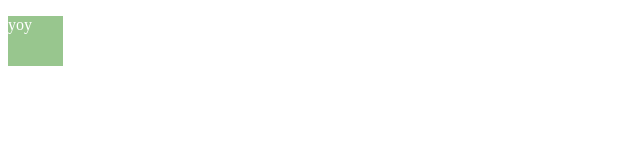
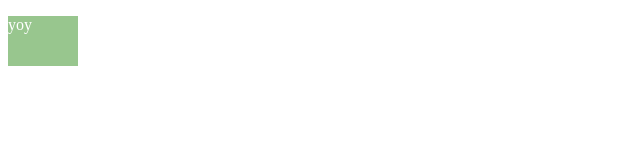
Before and after one commit to olivierandre/yo_project, a website: page public/index.html in a window 1280 px wide. Shown: the whole page, without its empty margins (0-640 px from the left). Drawn offline with nearby package versions, Linux system fonts and the light colour scheme; files that its build step writes are made by us from their sources.

Commit message:
Correction config.json

```diff
--- a/config/config.json
+++ b/config/config.json
@@ -8,7 +8,7 @@
 			"inputJs": "./javascripts/",
 			"inputJsWatch": "./javascripts/**/*.js ",
 			"outputJs": "./public/scripts/"
-		},
+		}
 	},
 	"prod": {}
 }
--- a/package.json
+++ b/package.json
@@ -1,6 +1,6 @@
 {
   "name": "yo_package",
-  "version": "0.0.31",
+  "version": "0.0.33",
   "description": "webapp generator",
   "main": "server.js",
   "author": "Olivier André",
--- a/stylesheets/main.scss
+++ b/stylesheets/main.scss
@@ -3,7 +3,7 @@
     color: rgb(255, 255, 255);
 }
 .container {
-    width           : 60px;
+    width           : 70px;
     height          : 50px;
     background-color: $color;
 }
```
Also changed, not shown: public/styles/main.css (deleted).
